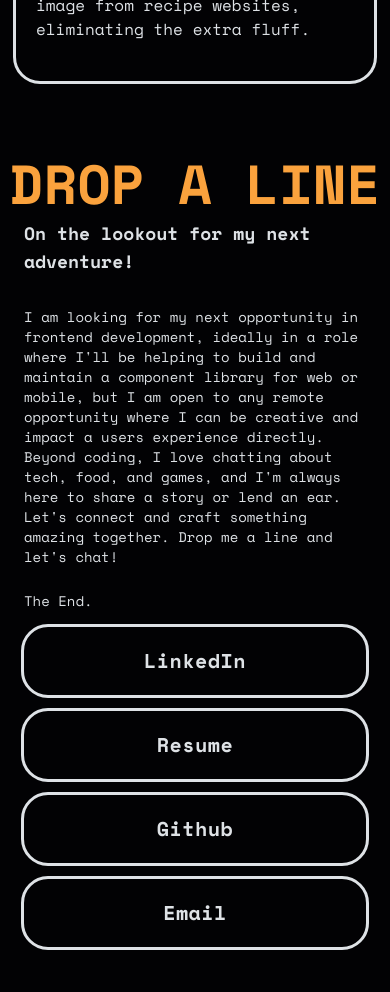
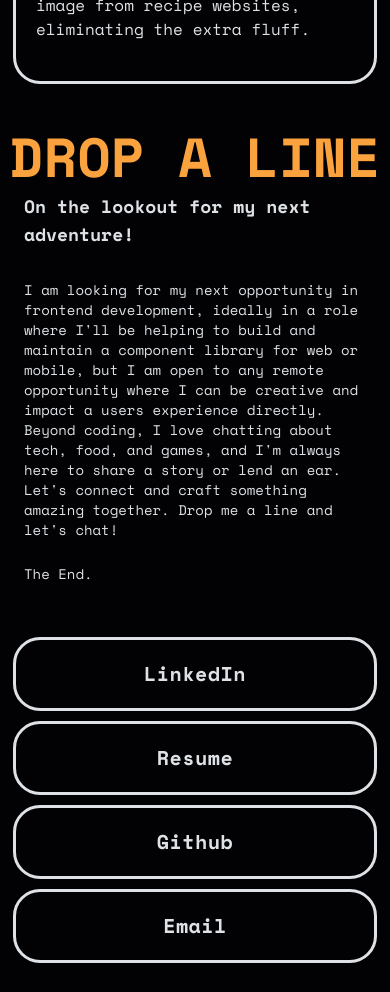
Before and after one commit to GSometimes/portfolio-redesign-again, a React (Vite) app: page / in a window 390 px wide. Shown: the part 5160-6152 px from the top of the page. Built offline with nearby package versions, Linux system fonts and the light colour scheme.

Commit message:
Please work on Janine's phone

```diff
--- a/src/views/Contact.tsx
+++ b/src/views/Contact.tsx
@@ -6,7 +6,7 @@ const Contact = () => {
   return (
     <section
       id='contact'
-      className='text-silver h-[100dvh] flex flex-col gap-4 sm:gap-8 font-monospace'
+      className='text-silver min-h-screen sm:h-[100dvh] flex flex-col gap-4 sm:gap-8 font-monospace'
     >
       <div className='w-full h-full flex flex-col items-start justify-center gap-2 sm:gap-4'>
         <div className='w-full px-2'>
@@ -32,6 +32,8 @@ const Contact = () => {
             />
             <Paragraph text={'The End.'} />
           </div>
+        </div>
+        <div className='w-full my-8 sm:my-0'>
           <ContactCard />
         </div>
       </div>
```
